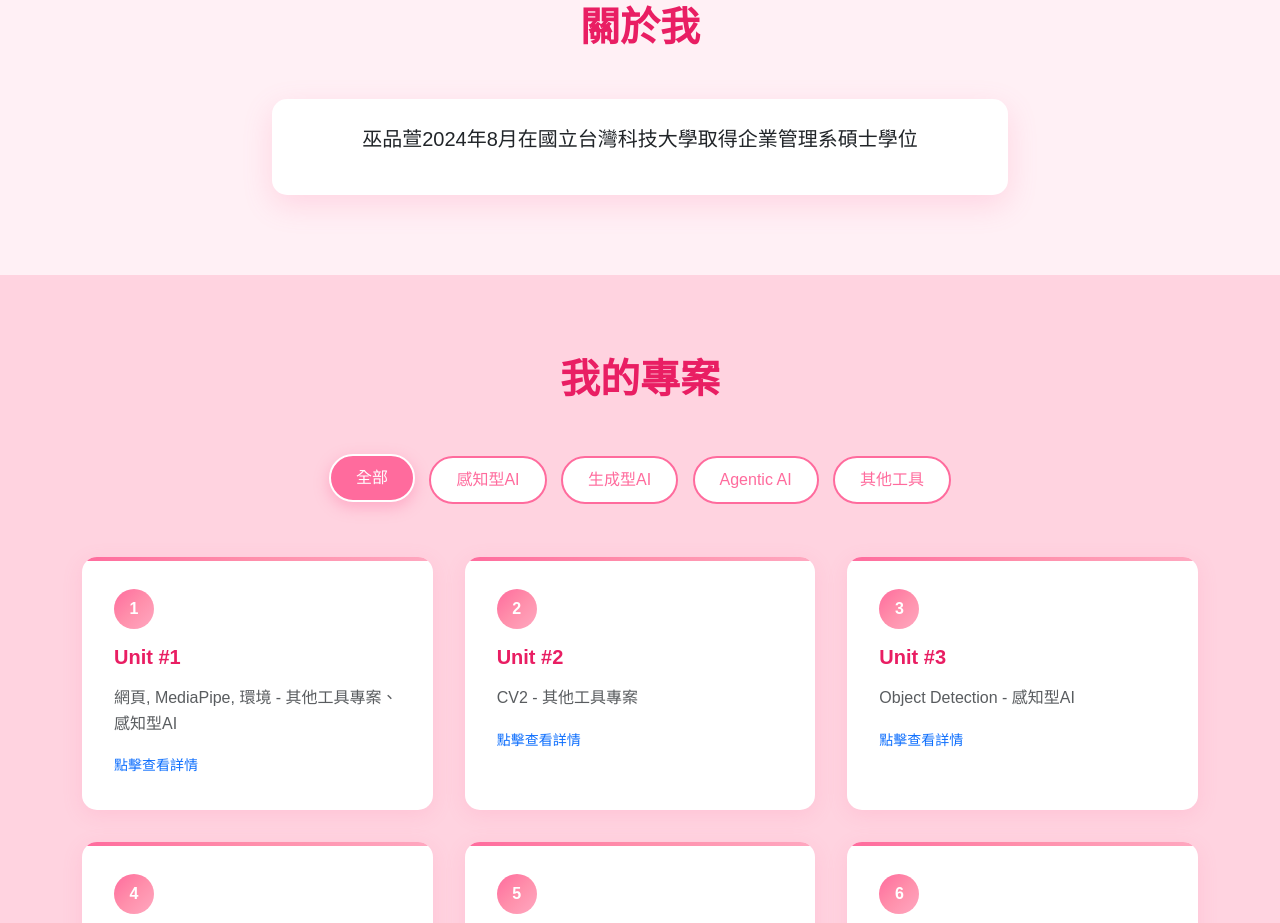
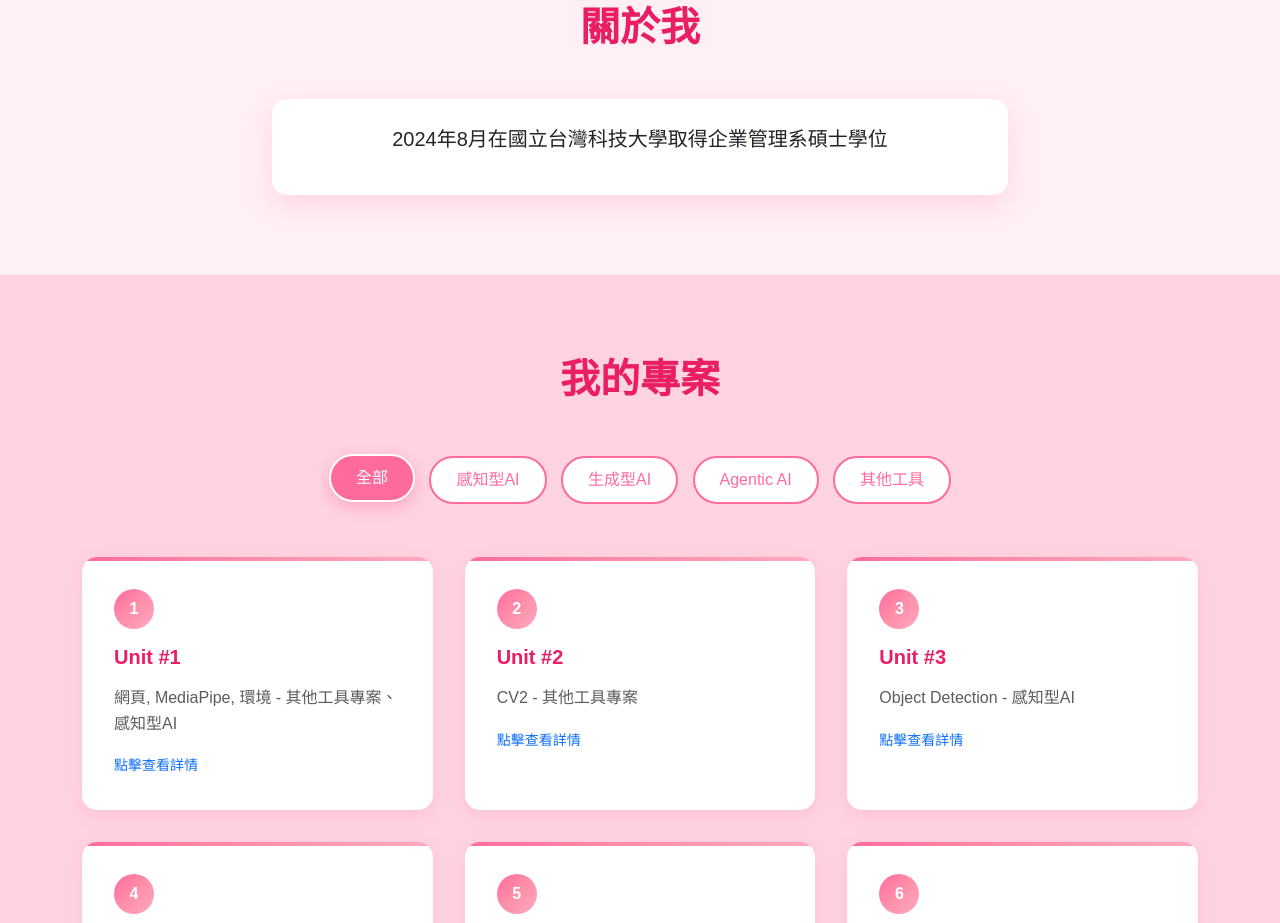
Before and after one commit to FS-407011092/FS-407011092.github.io, a plain HTML site: page index.html in a window 1280 px wide. Shown: the part 877-1800 px from the top of the page. Drawn offline with nearby package versions, Linux system fonts and the light colour scheme.

Commit message:
Update index.html

```diff
--- a/index.html
+++ b/index.html
@@ -161,7 +161,7 @@
             expertise: "社群行銷、影片剪輯、AI應用",
             education: "台灣科技大學企業管理系碩士、輔仁大學織品服裝學系服飾行銷組",
             email: "M1110815@mail.ntust.edu.tw",
-            about: "巫品萱2024年8月在國立台灣科技大學取得企業管理系碩士學位",
+            about: "2024年8月在國立台灣科技大學取得企業管理系碩士學位",
             contactEmail: "M1110815@mail.ntust.edu.tw",
             phone: "886-925-398-883",
             location: "台灣台北"
```
